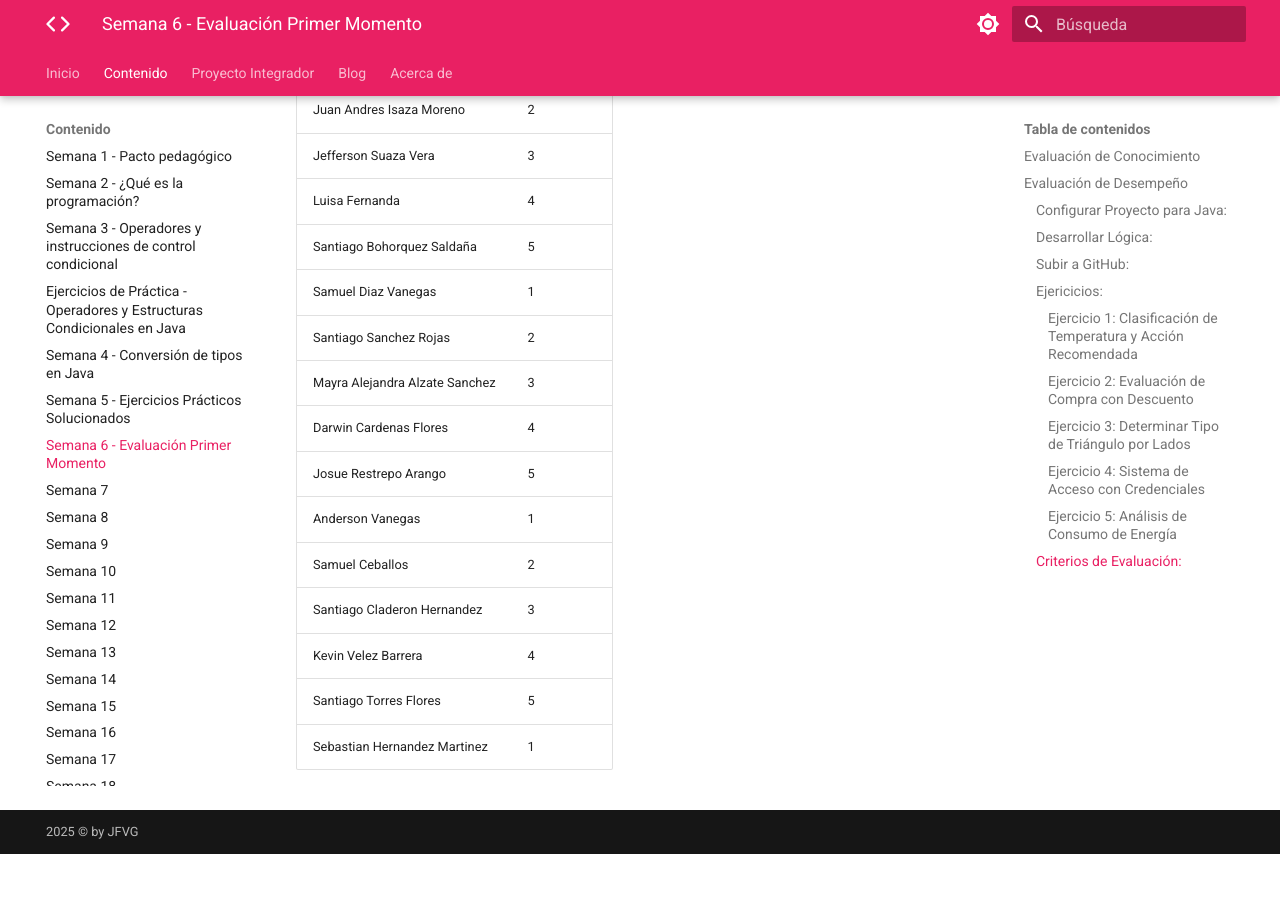
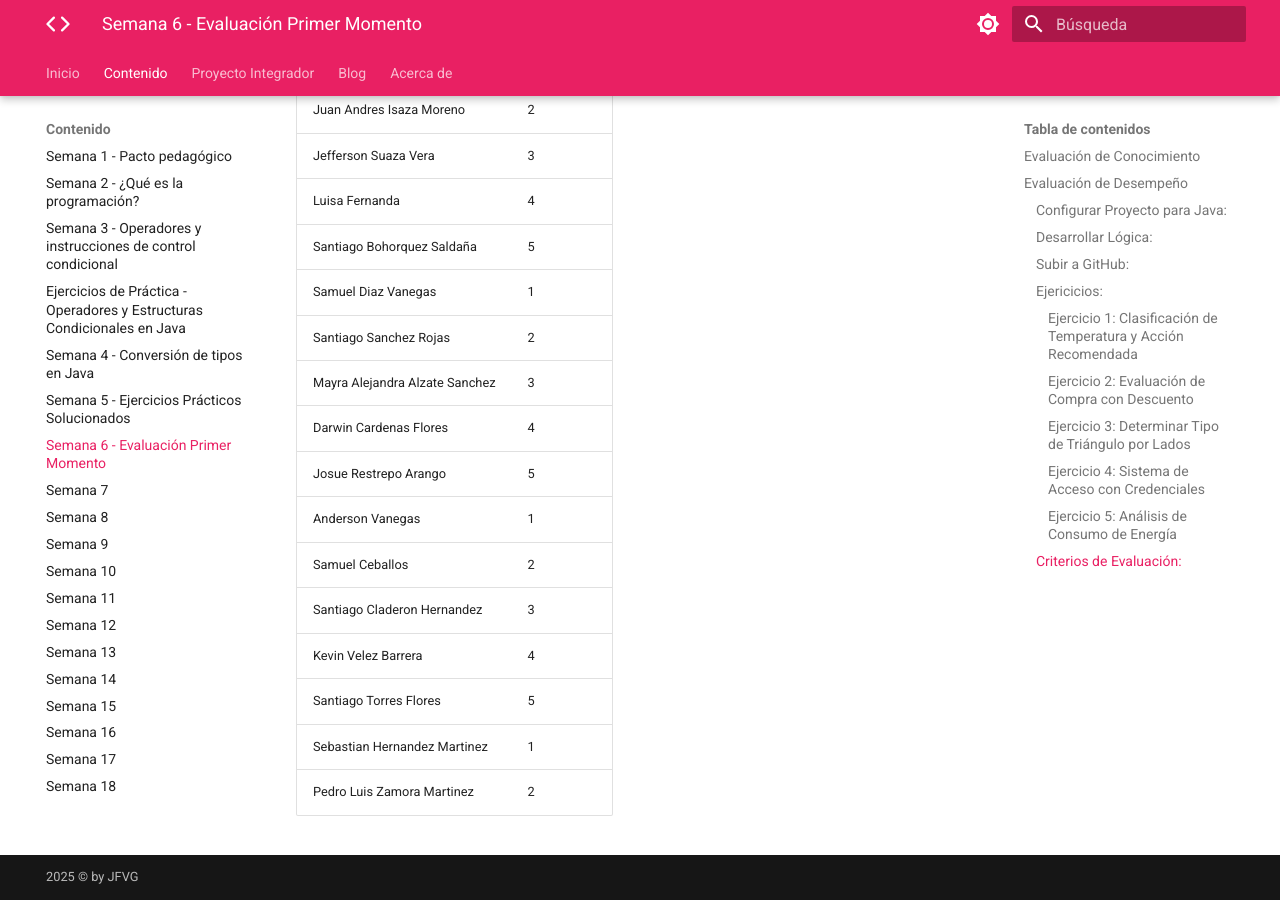
Before and after one commit to jfinfocesde/25lp, an MkDocs documentation site: the page built from docs/content/p6.md, in a window 1280 px wide and 900 px high, scrolled down 3613 px. Built offline with MkDocs 1.6.1 and Material for MkDocs 9.7.7, drawn with Linux system fonts in a browser that asks for light colours; before the commit the page ends 4467 px from its top, so only the background shows below that.

Commit message:
18-03-2025

```diff
--- a/docs/content/p6.md
+++ b/docs/content/p6.md
@@ -113,3 +113,4 @@ Ejericicio por estudiante:
 | Kevin Velez Barrera          | 4         |
 | Santiago Torres Flores       | 5         |
 | Sebastian Hernandez Martinez | 1         |
+| Pedro Luis Zamora Martinez   | 2         |
```
